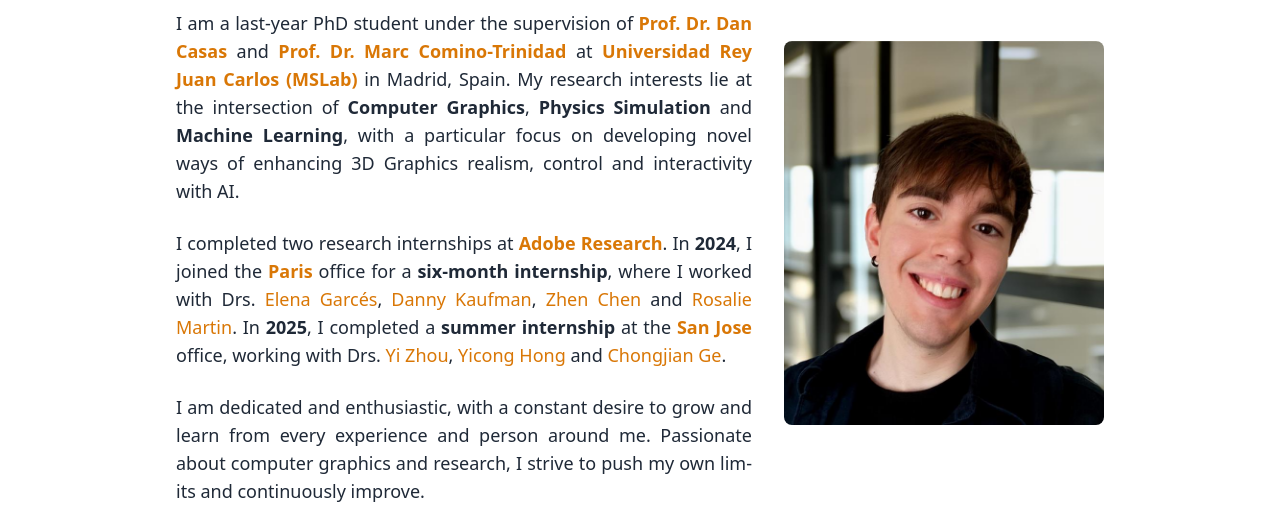
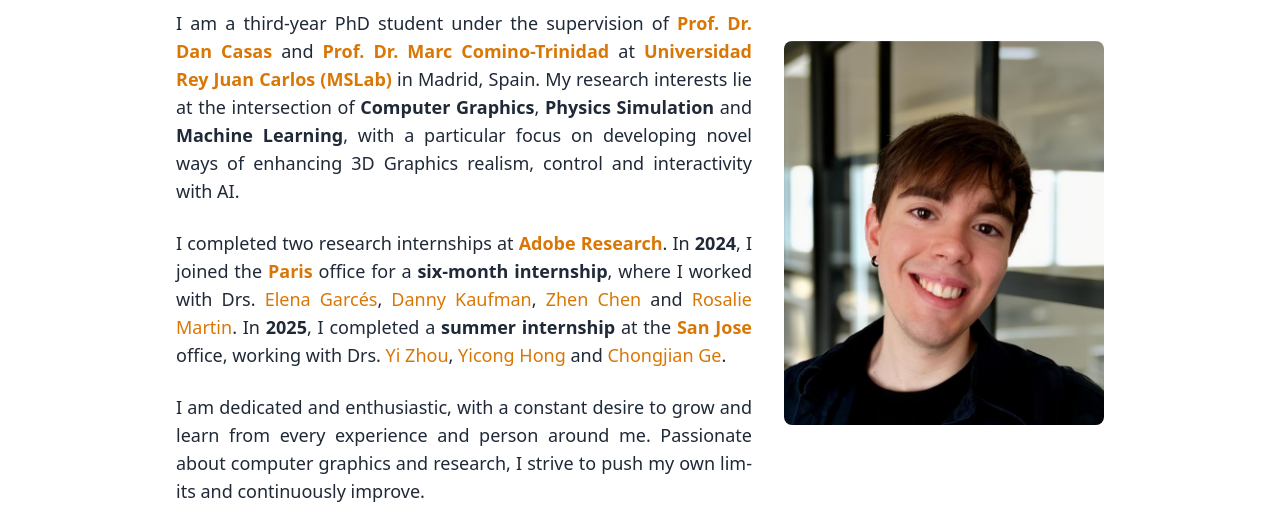
Before and after one commit to GonzaloGNogales/personal_portfolio, an Astro site: page / in a window 1280 px wide. Shown: the part 239-746 px from the top of the page. Built offline with nearby package versions, Linux system fonts and the light colour scheme; Astro itself is replaced by a stand-in of ours.

Commit message:
Third year

```diff
--- a/src/components/ui/Hero.astro
+++ b/src/components/ui/Hero.astro
@@ -22,7 +22,7 @@ const { fullName, title, institute, profilePicture } = Astro.props;
     </p>
 
     <p class="text-lg mb-6 text-justify break-words">
-      I am a last-year PhD student under the supervision of
+      I am a third-year PhD student under the supervision of
       <a href="https://dancasas.github.io/" class="university-link" target="_blank" rel="noopener noreferrer"><b>Prof. Dr. Dan Casas</b></a>
       and
       <a href="https://scholar.google.com/citations?user=5b5lpdjyjg0C&hl=es" class="university-link" target="_blank" rel="noopener noreferrer"><b>Prof. Dr. Marc Comino-Trinidad</b></a>
```
